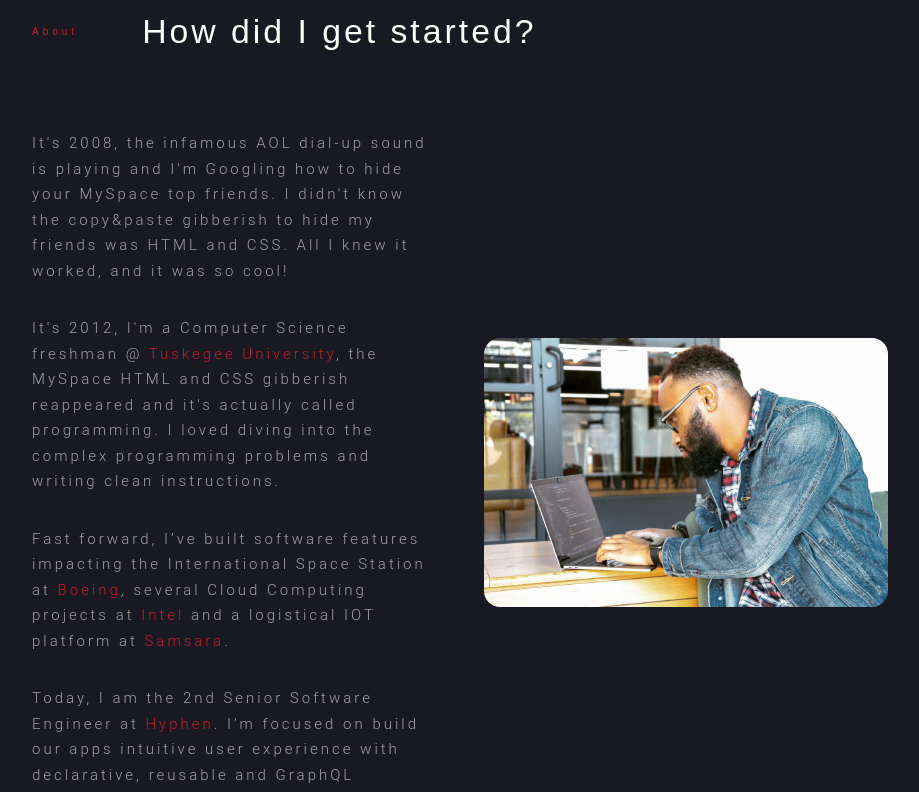
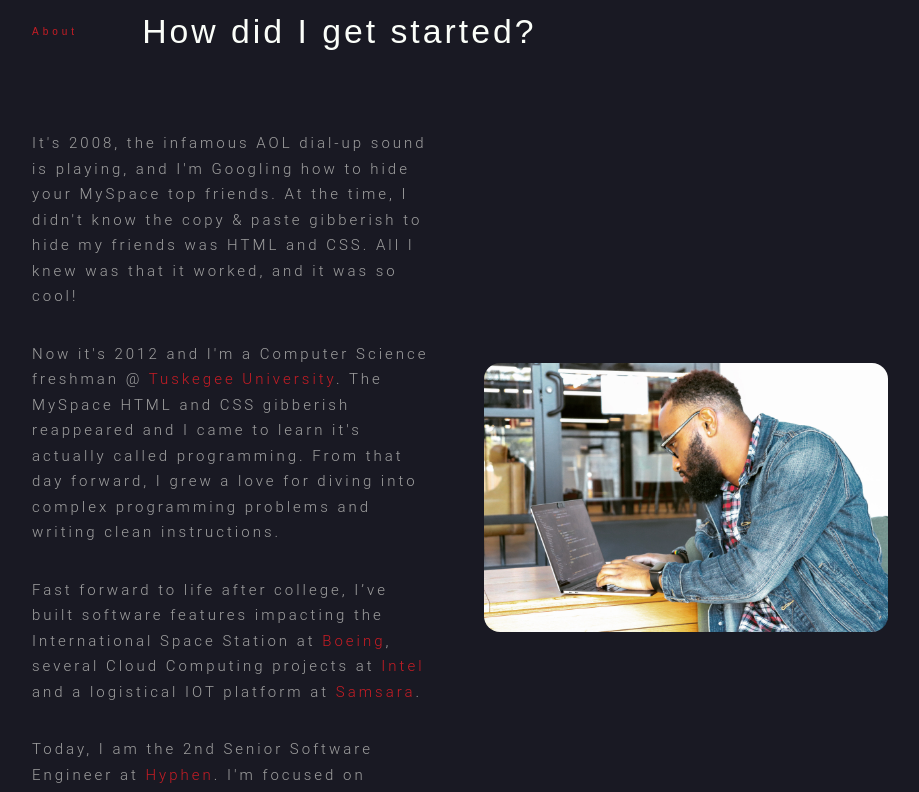
Before and after one commit to antwash/antdwash.com, a Next.js app: page / in a window 1280 px wide. Shown: the part 860-1652 px from the top of the page, without its empty margins (238-1157 px from the left). Built offline with nearby package versions, Linux system fonts and the light colour scheme; a web font is replaced by a local one.

Commit message:
component about: adjust copy

```diff
--- a/components/sections/about.tsx
+++ b/components/sections/about.tsx
@@ -80,10 +80,11 @@ export const About = () => {
             bottomGutters
             info={
               <>
-                It&apos;s 2008, the infamous AOL dial-up sound is playing and
-                I&apos;m Googling how to hide your MySpace top friends. I
-                didn&apos;t know the copy&paste gibberish to hide my friends was
-                HTML and CSS. All I knew it worked, and it was so cool!
+                It&apos;s 2008, the infamous AOL dial-up sound is playing, and
+                I&apos;m Googling how to hide your MySpace top friends. At the
+                time, I didn&apos;t know the copy & paste gibberish to hide my
+                friends was HTML and CSS. All I knew was that it worked, and it
+                was so cool!
               </>
             }
           />
@@ -91,14 +92,15 @@ export const About = () => {
             bottomGutters
             info={
               <>
-                It&apos;s 2012, I&apos;m a Computer Science freshman @
+                Now it&apos;s 2012 and I&apos;m a Computer Science freshman @
                 <Hyperlink
                   url="https://www.tuskegee.edu/"
                   title=" Tuskegee University"
                 />
-                {", "}the MySpace HTML and CSS gibberish reappeared and
-                it&apos;s actually called programming. I loved diving into the
-                complex programming problems and writing clean instructions.
+                {". "}The MySpace HTML and CSS gibberish reappeared and I came
+                to learn it&apos;s actually called programming. From that day
+                forward, I grew a love for diving into complex programming
+                problems and writing clean instructions.
               </>
             }
           />
@@ -106,8 +108,8 @@ export const About = () => {
             bottomGutters
             info={
               <>
-                Fast forward, I’ve built software features impacting the
-                International Space Station at
+                Fast forward to life after college, I’ve built software features
+                impacting the International Space Station at
                 <Hyperlink url="https://www.boeing.com/" title=" Boeing" />,
                 several Cloud Computing projects at
                 <Hyperlink url="https://www.intel.com" title=" Intel " />
@@ -121,7 +123,7 @@ export const About = () => {
               <>
                 Today, I am the 2nd Senior Software Engineer at
                 <Hyperlink url="https://usehyphen.com/" title=" Hyphen" />
-                {". "}I&apos;m focused on build our apps intuitive user
+                {". "}I&apos;m focused on building our apps intuitive user
                 experience with declarative, reusable and GraphQL connected
                 React components.
               </>
```
